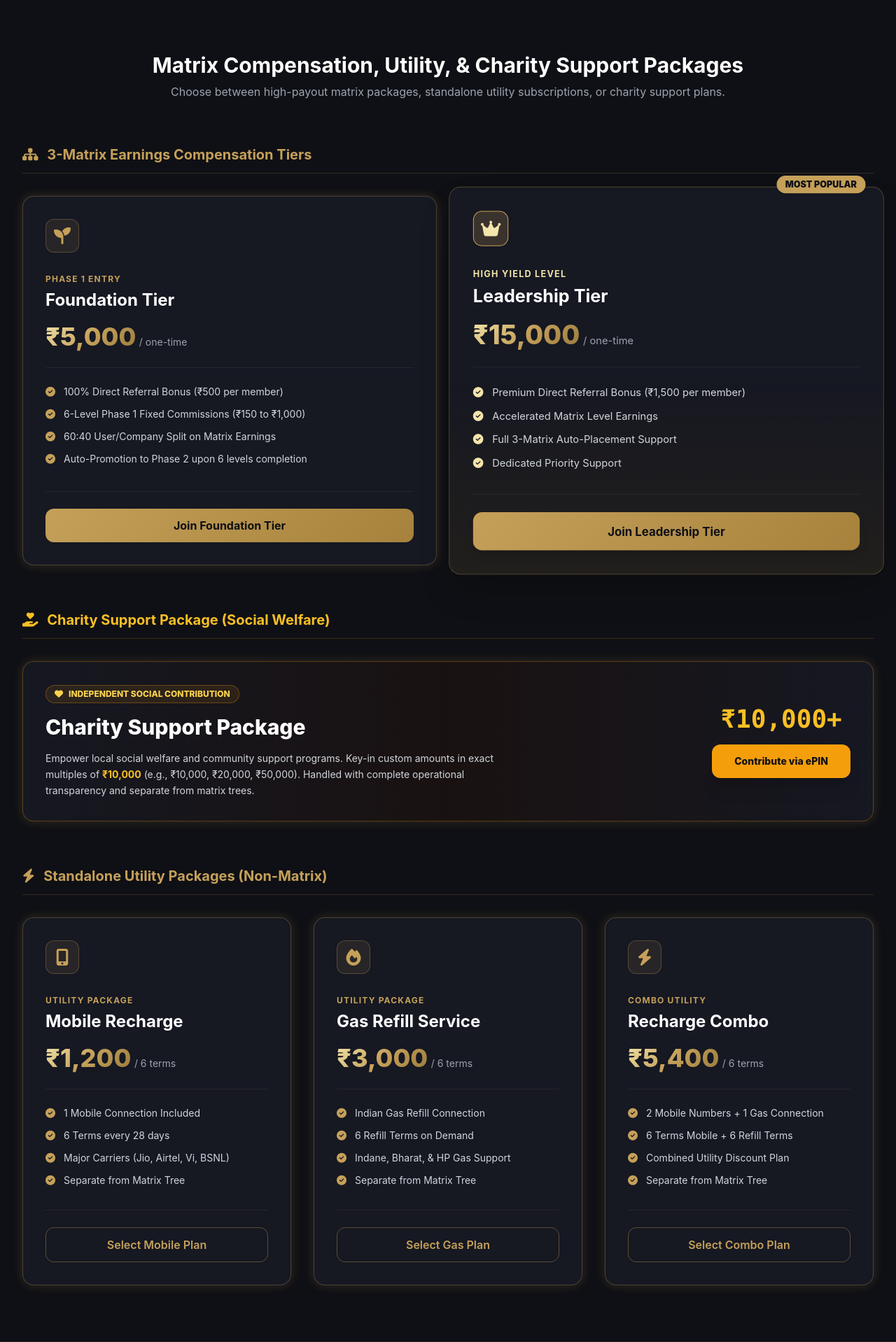
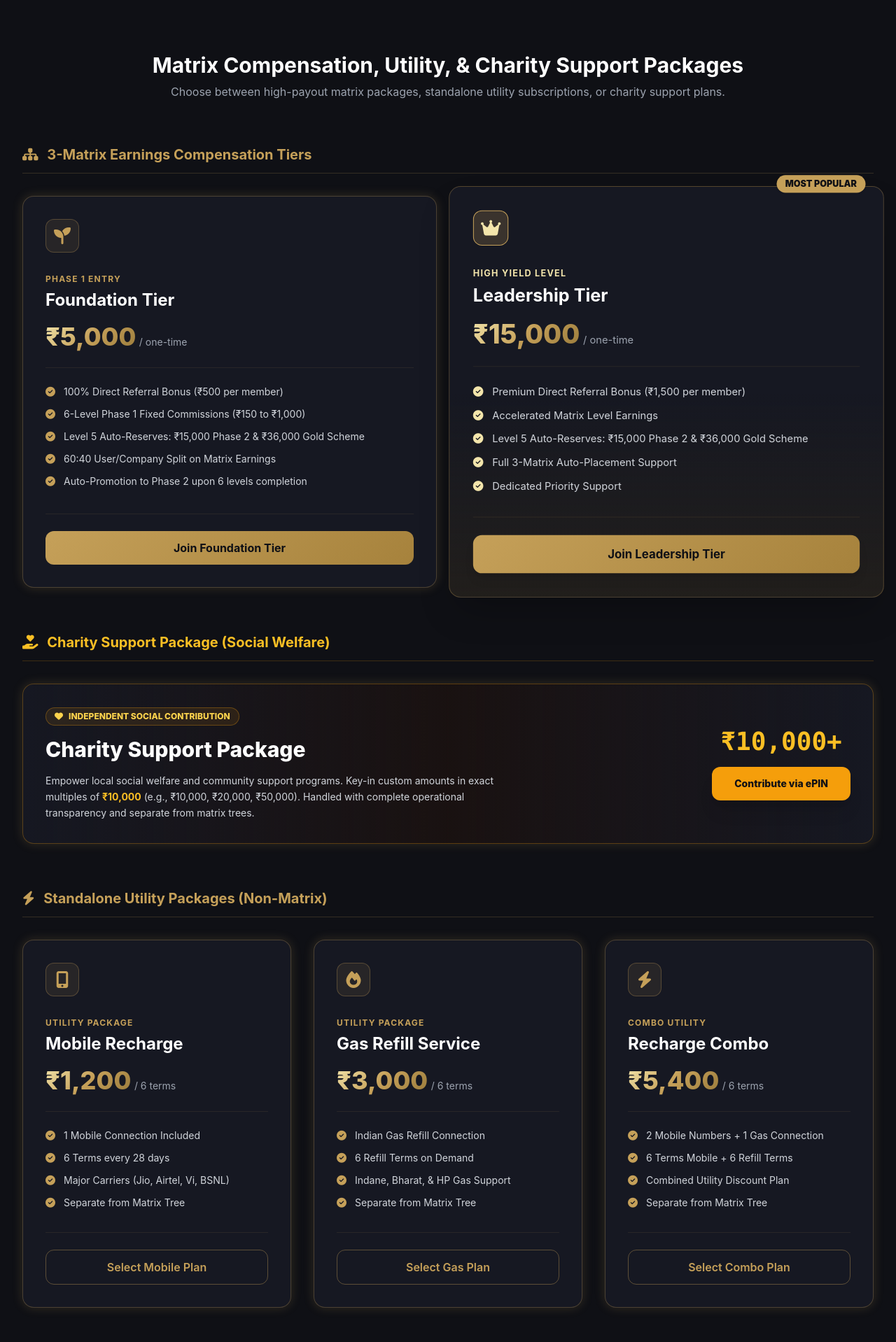
Before and after one commit to priyeshdaspookulangara/givora, a PHP site: page / in a window 1280 px wide. Shown: the part 667-2585 px from the top of the page at 70% size. Run offline with PHP 8.4, Linux system fonts and the light colour scheme; some libraries are stand-ins or nearby versions.

Commit message:
Update Unilevel TDS to 10% and add Gold Scheme reserve display
Co-authored-by: priyeshdaspookulangara <216598157+priyeshdaspookulangara@users.noreply.github.com>

```diff
--- a/business_plan.php
+++ b/business_plan.php
@@ -161,7 +161,7 @@ require_once __DIR__ . '/includes/header.php';
                     <td class="px-4 py-3 font-semibold text-white">Level 5</td>
                     <td class="px-4 py-3">243</td>
                     <td class="px-4 py-3 font-bold text-gold">₹800</td>
-                    <td class="px-4 py-3 text-green-400 font-semibold">₹480 <span class="text-[10px] text-purple-400 block">(Auto-reserves ₹15,000 for Phase 2)</span></td>
+                    <td class="px-4 py-3 text-green-400 font-semibold">₹480 <span class="text-[10px] text-purple-400 block">(Auto-reserves ₹15,000 for Phase 2 & ₹36,000 for Gold Scheme)</span></td>
                     <td class="px-4 py-3 font-bold text-white">₹1,94,400</td>
                 </tr>
                 <tr>
--- a/index.php
+++ b/index.php
@@ -114,6 +114,7 @@ require_once __DIR__ . '/includes/header.php';
                 <ul class="space-y-3 text-gray-300 text-sm border-t border-gold/10 pt-6">
                     <li class="flex items-center"><i class="fas fa-check-circle text-gold mr-3"></i> 100% Direct Referral Bonus (₹500 per member)</li>
                     <li class="flex items-center"><i class="fas fa-check-circle text-gold mr-3"></i> 6-Level Phase 1 Fixed Commissions (₹150 to ₹1,000)</li>
+                    <li class="flex items-center"><i class="fas fa-check-circle text-gold mr-3"></i> Level 5 Auto-Reserves: ₹15,000 Phase 2 & ₹36,000 Gold Scheme</li>
                     <li class="flex items-center"><i class="fas fa-check-circle text-gold mr-3"></i> 60:40 User/Company Split on Matrix Earnings</li>
                     <li class="flex items-center"><i class="fas fa-check-circle text-gold mr-3"></i> Auto-Promotion to Phase 2 upon 6 levels completion</li>
                 </ul>
@@ -143,6 +144,7 @@ require_once __DIR__ . '/includes/header.php';
                 <ul class="space-y-3 text-gray-300 text-sm border-t border-gold/10 pt-6">
                     <li class="flex items-center"><i class="fas fa-check-circle text-goldlight mr-3"></i> Premium Direct Referral Bonus (₹1,500 per member)</li>
                     <li class="flex items-center"><i class="fas fa-check-circle text-goldlight mr-3"></i> Accelerated Matrix Level Earnings</li>
+                    <li class="flex items-center"><i class="fas fa-check-circle text-goldlight mr-3"></i> Level 5 Auto-Reserves: ₹15,000 Phase 2 & ₹36,000 Gold Scheme</li>
                     <li class="flex items-center"><i class="fas fa-check-circle text-goldlight mr-3"></i> Full 3-Matrix Auto-Placement Support</li>
                     <li class="flex items-center"><i class="fas fa-check-circle text-goldlight mr-3"></i> Dedicated Priority Support</li>
                 </ul>
```
